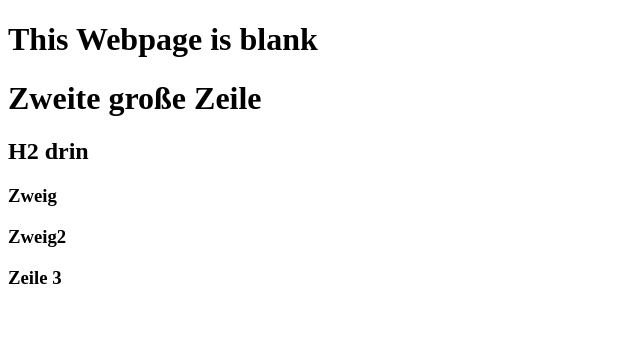
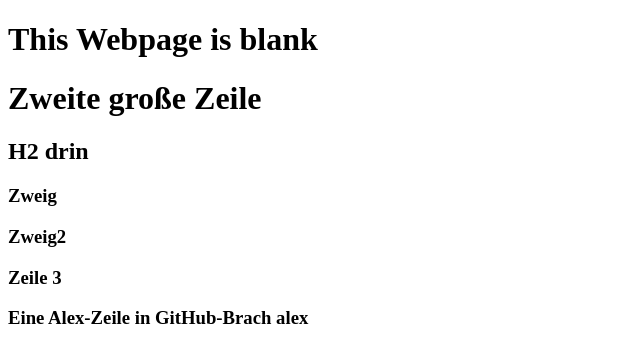
Before and after one commit to VscBarmer/0main.openSAP.repo, a plain HTML site: page index.html in a window 1280 px wide. Shown: the whole page, without its empty margins (0-640 px from the left). Drawn offline with Linux system fonts and the light colour scheme.

Commit message:
alex-Zeile ergänzt

```diff
--- a/index.html
+++ b/index.html
@@ -9,6 +9,7 @@
   <h3>Zweig</h3>
   <h3>Zweig2</h3>
   <h3>Zeile 3</h3>
+	<h3>Eine Alex-Zeile in GitHub-Brach alex</h3>
 
 </body>
 </html>
```
